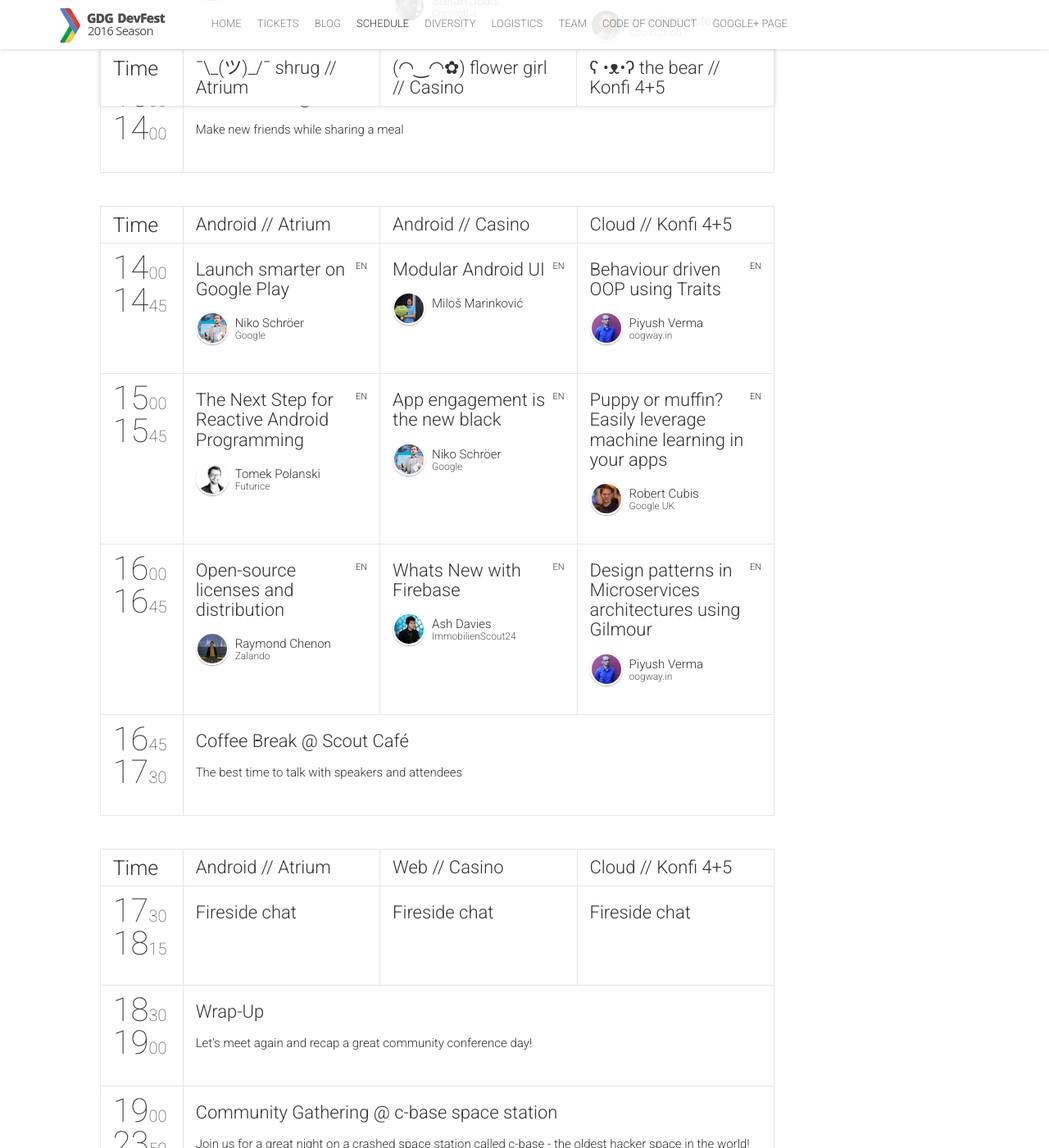
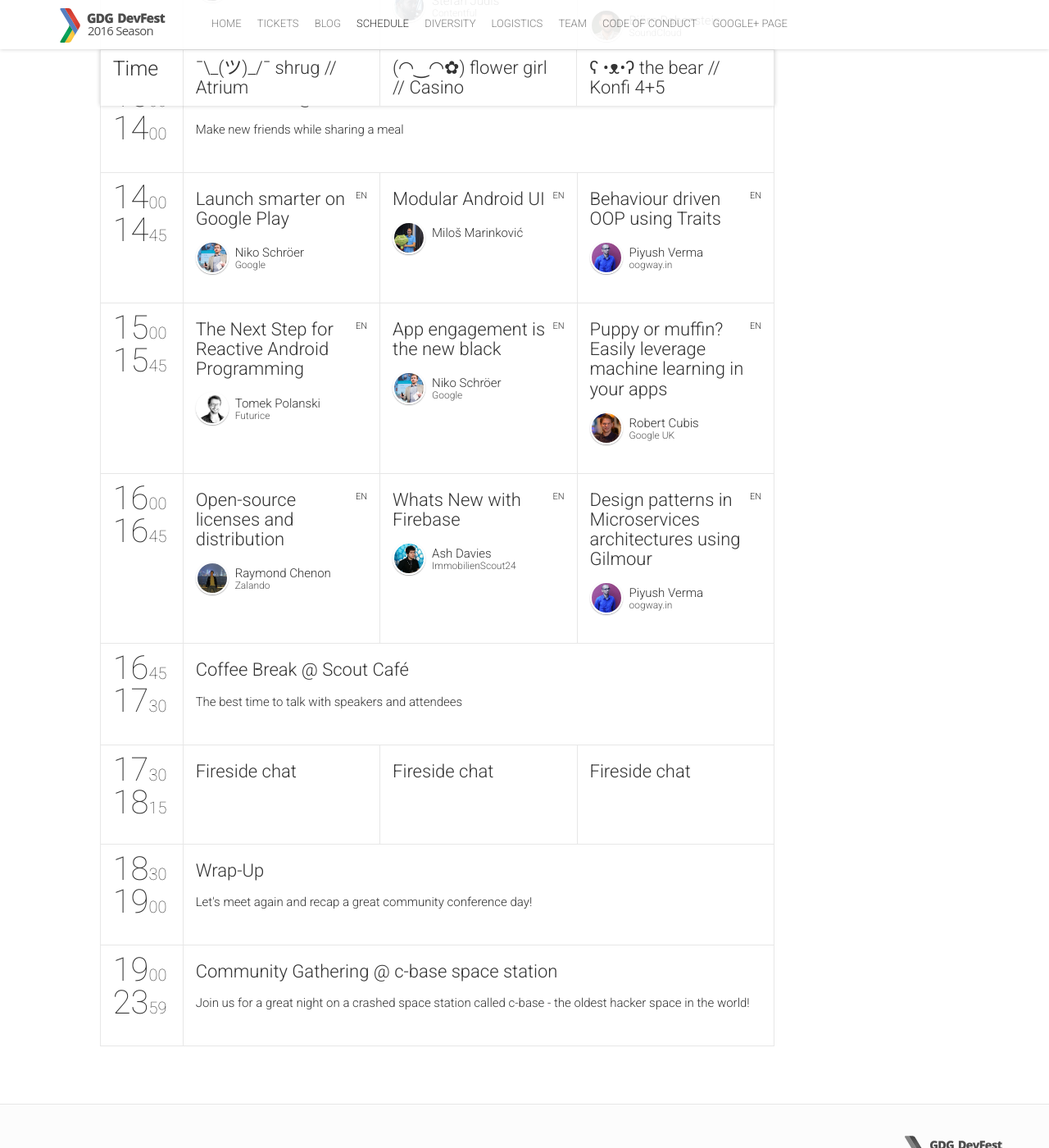
Before and after one commit to devfest-berlin/2016.devfest-berlin.de, a Jekyll site: the page built from schedule.html, in a window 1280 px wide and 1400 px high, scrolled down 2242 px. Shown: the whole window at 82% size. Built offline with Jekyll 4.4.1, drawn with Linux system fonts in a browser that asks for light colours; nearby versions of some CDN libraries; comment, search, counter and statistics services are not loaded.

```diff
--- a/_data/schedule.yml
+++ b/_data/schedule.yml
@@ -64,12 +64,6 @@
         endTime: "14:00",
         sessionIds: [20003]
     }
--
-  tracks:
-    - {title: "Android // Atrium", color: "#99cc00"}
-    - {title: "Android // Casino", color: "#99cc00"}
-    - {title: "Cloud // Konfi 4+5", color: "#3366cc"}
-  timeslots:
     - {
         startTime: "14:00",
         endTime: "14:45",
@@ -90,12 +84,6 @@
         endTime: "17:30",
         sessionIds: [20004]
     }
--
-  tracks:
-    - {title: "Android // Atrium", color: "#99cc00"}
-    - {title: "Web // Casino", color: "#ff8800"}
-    - {title: "Cloud // Konfi 4+5", color: "#3366cc"}
-  timeslots:
     - {
         startTime: "17:30",
         endTime: "18:15",
```
